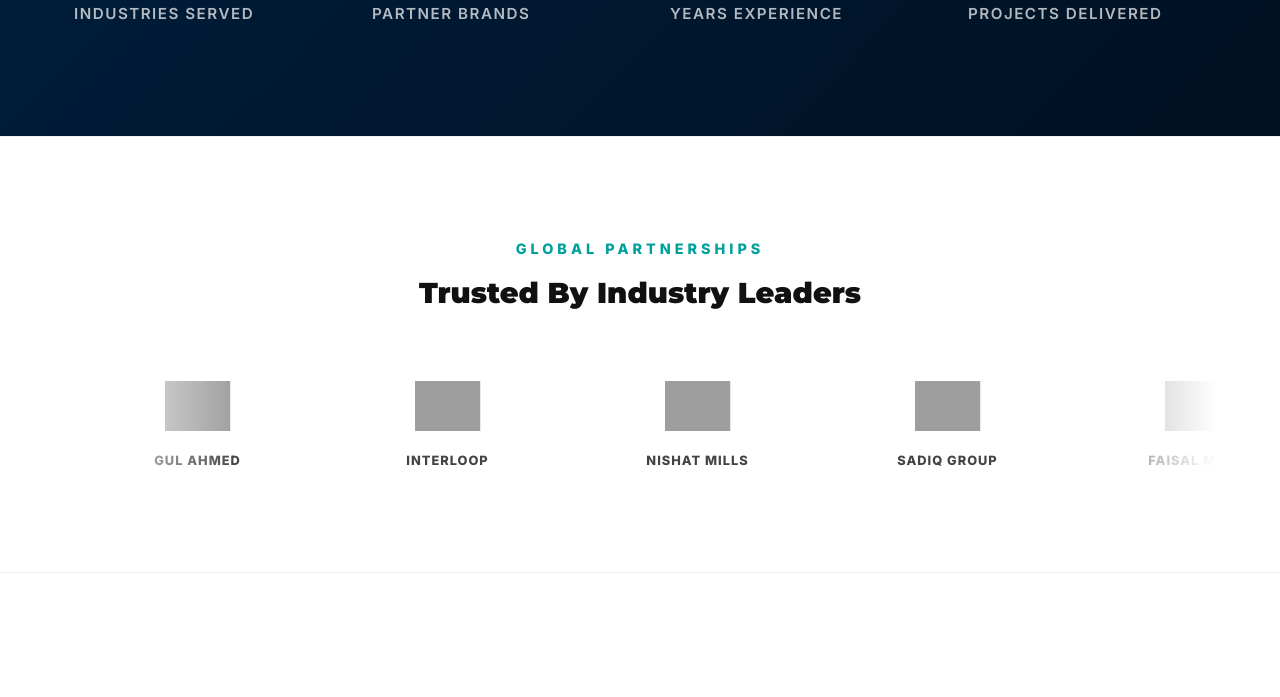
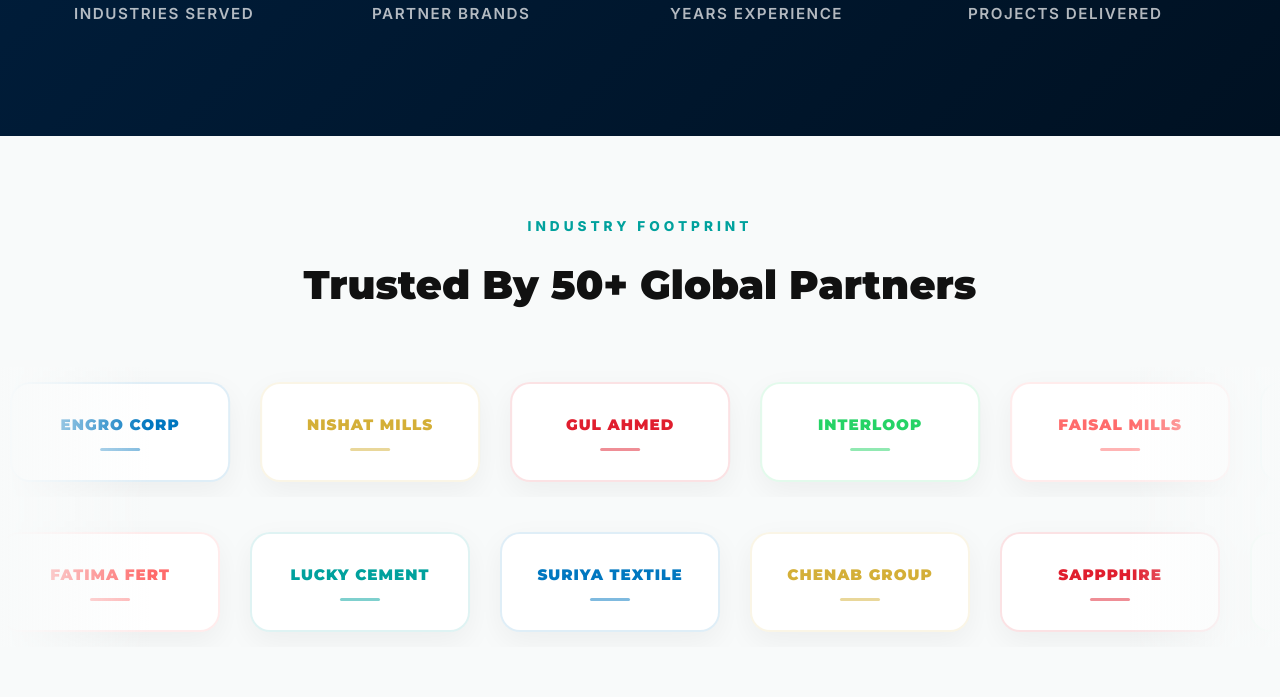
Before and after one commit to Usama-remote-worker/SemensEnterprises, a Next.js app: page / in a window 1280 px wide. Shown: the part 1020-1717 px from the top of the page. Built offline with nearby package versions, Linux system fonts and the light colour scheme; grey boxes are pictures that could not be loaded.

Commit message:
Restore dual-direction colorful marquee with opposite scrolling rows

```diff
--- a/components/PartnerMarquee.js
+++ b/components/PartnerMarquee.js
@@ -1,95 +1,97 @@
 'use client';
 
 export default function PartnerMarquee() {
-  const partners = [
-    { name: 'ENGRO CORP', logo: 'https://images.unsplash.com/photo-1560179707-f14e90ef3623?w=300&q=80' },
-    { name: 'GUL AHMED', logo: 'https://images.unsplash.com/photo-1554415707-6e8cfc93fe23?w=300&q=80' },
-    { name: 'INTERLOOP', logo: 'https://images.unsplash.com/photo-1486406146926-c627a92ad1ab?w=300&q=80' },
-    { name: 'NISHAT MILLS', logo: 'https://images.unsplash.com/photo-1516321497487-e288fb19713f?w=300&q=80' },
-    { name: 'SADIQ GROUP', logo: 'https://images.unsplash.com/photo-1599305445671-ac291c95aba9?w=300&q=80' },
-    { name: 'FAISAL MILLS', logo: 'https://images.unsplash.com/photo-1497366216548-37526070297c?w=300&q=80' },
+  const partnersRow1 = [
+    { name: 'SADIQ GROUP', color: '#00A19D' },
+    { name: 'ENGRO CORP', color: '#0077C0' },
+    { name: 'NISHAT MILLS', color: '#D4AF37' },
+    { name: 'GUL AHMED', color: '#E01E2E' },
+    { name: 'INTERLOOP', color: '#25D366' },
+    { name: 'FAISAL MILLS', color: '#FF6B6B' },
   ];
 
+  const partnersRow2 = [
+    { name: 'LUCKY CEMENT', color: '#00A19D' },
+    { name: 'SURIYA TEXTILE', color: '#0077C0' },
+    { name: 'CHENAB GROUP', color: '#D4AF37' },
+    { name: 'SAPPPHIRE', color: '#E01E2E' },
+    { name: 'AMRELI STEELS', color: '#25D366' },
+    { name: 'FATIMA FERT', color: '#FF6B6B' },
+  ];
+
+  const MarqueeRow = ({ items, reverse }) => (
+    <div style={{
+      display: 'flex',
+      width: 'fit-content',
+      animation: `${reverse ? 'marqueeScrollReverse' : 'marqueeScroll'} 40s linear infinite`,
+      gap: '30px',
+      padding: '15px 0'
+    }}>
+      {[...items, ...items, ...items].map((partner, i) => (
+        <div key={i} style={{
+          minWidth: '220px',
+          height: '100px',
+          borderRadius: '20px',
+          display: 'flex',
+          flexDirection: 'column',
+          alignItems: 'center',
+          justifyContent: 'center',
+          background: '#fff',
+          border: `2px solid ${partner.color}20`,
+          boxShadow: '0 10px 30px rgba(0,0,0,0.05)',
+          padding: '20px',
+          transition: 'all 0.3s ease'
+        }}>
+          <span style={{
+            fontFamily: 'Montserrat, sans-serif',
+            fontWeight: '900',
+            fontSize: '0.95rem',
+            color: partner.color,
+            textAlign: 'center',
+            letterSpacing: '1px'
+          }}>{partner.name}</span>
+          <div style={{ width: '40px', height: '3px', background: partner.color, marginTop: '10px', borderRadius: '5px', opacity: 0.5 }}></div>
+        </div>
+      ))}
+    </div>
+  );
+
   return (
-    <div style={{ padding: 'clamp(50px, 10vw, 100px) 0', background: '#ffffff', borderTop: '1px solid #f0f0f0', borderBottom: '1px solid #f0f0f0', overflow: 'hidden' }}>
-      <div className="container">
-        <div style={{ textAlign: 'center', marginBottom: 'clamp(30px, 6vw, 60px)' }}>
-          <p style={{ fontSize: '0.9rem', fontWeight: '800', color: '#00A19D', letterSpacing: '4px', textTransform: 'uppercase', marginBottom: '10px' }}>Global Partnerships</p>
-          <h2 style={{ fontSize: '1.8rem', fontWeight: '900', color: '#111' }}>Trusted By Industry Leaders</h2>
+    <section style={{ padding: '80px 0', background: '#f8fafa', overflow: 'hidden' }}>
+      <div className="container" style={{ marginBottom: '50px', textAlign: 'center' }}>
+        <p style={{ color: '#00A19D', fontWeight: '800', letterSpacing: '4px', fontSize: '0.85rem', textTransform: 'uppercase', marginBottom: '15px' }}>Industry Footprint</p>
+        <h2 style={{ fontSize: '2.5rem', fontWeight: '900', color: '#111' }}>Trusted By 50+ Global Partners</h2>
+      </div>
+
+      <div style={{ position: 'relative' }}>
+        {/* Row 1: Left to Right */}
+        <div style={{ overflow: 'hidden', width: '100%' }}>
+          <MarqueeRow items={partnersRow1} reverse={false} />
         </div>
-        <div className="marquee-container">
-          <div className="marquee-content">
-            {[...partners, ...partners].map((partner, i) => (
-              <div key={i} className="partner-logo">
-                <div className="logo-box">
-                  <img src={partner.logo} alt={partner.name} />
-                </div>
-                <span>{partner.name}</span>
-              </div>
-            ))}
-          </div>
+
+        {/* Row 2: Right to Left */}
+        <div style={{ overflow: 'hidden', width: '100%', marginTop: '20px' }}>
+          <MarqueeRow items={partnersRow2} reverse={true} />
         </div>
+
+        {/* Gradients */}
+        <div style={{ position: 'absolute', top: 0, left: 0, bottom: 0, width: '150px', background: 'linear-gradient(to right, #f8fafa, transparent)', zIndex: 2 }}></div>
+        <div style={{ position: 'absolute', top: 0, right: 0, bottom: 0, width: '150px', background: 'linear-gradient(to left, #f8fafa, transparent)', zIndex: 2 }}></div>
       </div>
 
       <style jsx>{`
-        .marquee-container {
-          overflow: hidden;
-          width: 100%;
-          position: relative;
-          mask-image: linear-gradient(to right, transparent, black 15%, black 85%, transparent);
+        @keyframes marqueeScroll {
+          0% { transform: translateX(0); }
+          100% { transform: translateX(-33.33%); }
         }
-        .marquee-content {
-          display: flex;
-          width: fit-content;
-          animation: marquee 40s linear infinite;
-        }
-        .partner-logo {
-          display: flex;
-          flex-direction: column;
-          align-items: center;
-          justify-content: center;
-          margin: 0 50px;
-          min-width: 150px;
-          transition: all 0.4s cubic-bezier(0.4, 0, 0.2, 1);
-        }
-        .partner-logo:hover {
-          transform: translateY(-5px);
-        }
-        .logo-box {
-          height: 60px;
-          width: 100%;
-          margin-bottom: 15px;
-          display: flex;
-          align-items: center;
-          justify-content: center;
-          background: #fff;
-          border-radius: 12px;
-          padding: 5px;
-        }
-        .partner-logo img {
-          height: 100%;
-          width: auto;
-          max-width: 140px;
-          object-fit: contain;
-          transition: all 0.4s ease;
-        }
-        .partner-logo span {
-          font-weight: 800;
-          font-size: 0.8rem;
-          color: #444;
-          letter-spacing: 1px;
-          text-align: center;
-        }
-        @keyframes marquee {
-          0% { transform: translateX(0); }
-          100% { transform: translateX(-50%); }
+        @keyframes marqueeScrollReverse {
+          0% { transform: translateX(-33.33%); }
+          100% { transform: translateX(0); }
         }
         @media (max-width: 768px) {
-          .partner-logo { margin: 0 30px; min-width: 120px; }
-          .logo-box { height: 45px; }
-          .partner-logo span { font-size: 0.7rem; }
+          section { padding: 60px 0; }
         }
       `}</style>
-    </div>
+    </section>
   );
 }
```
